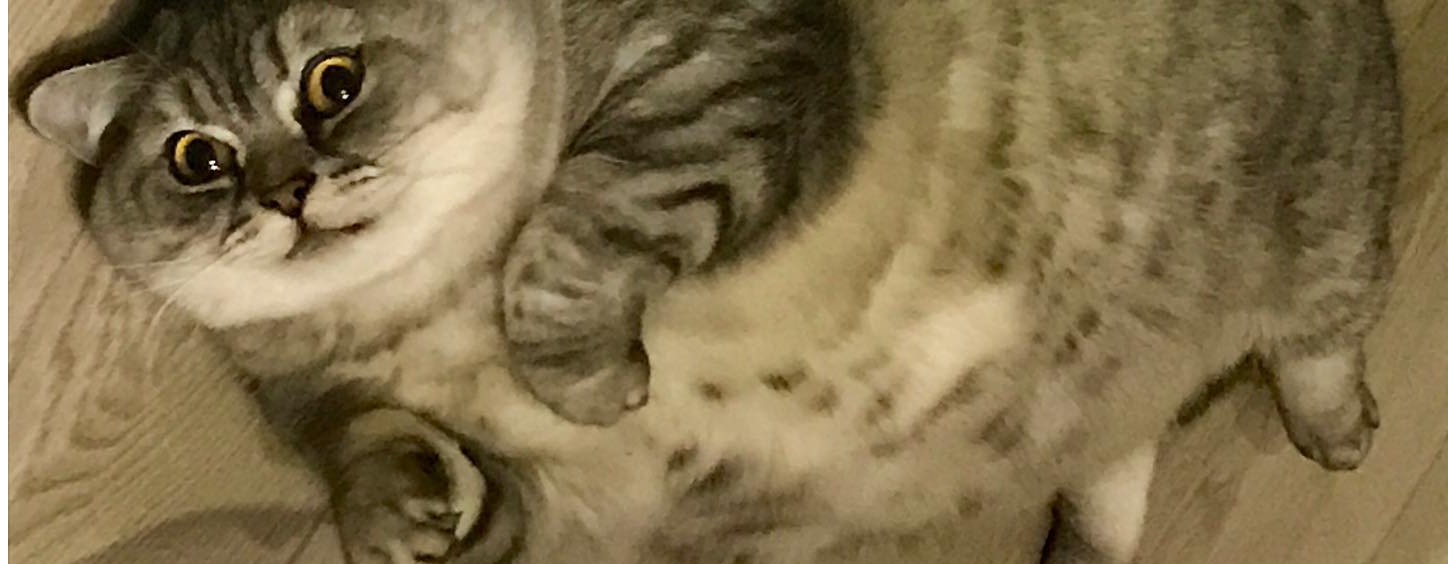
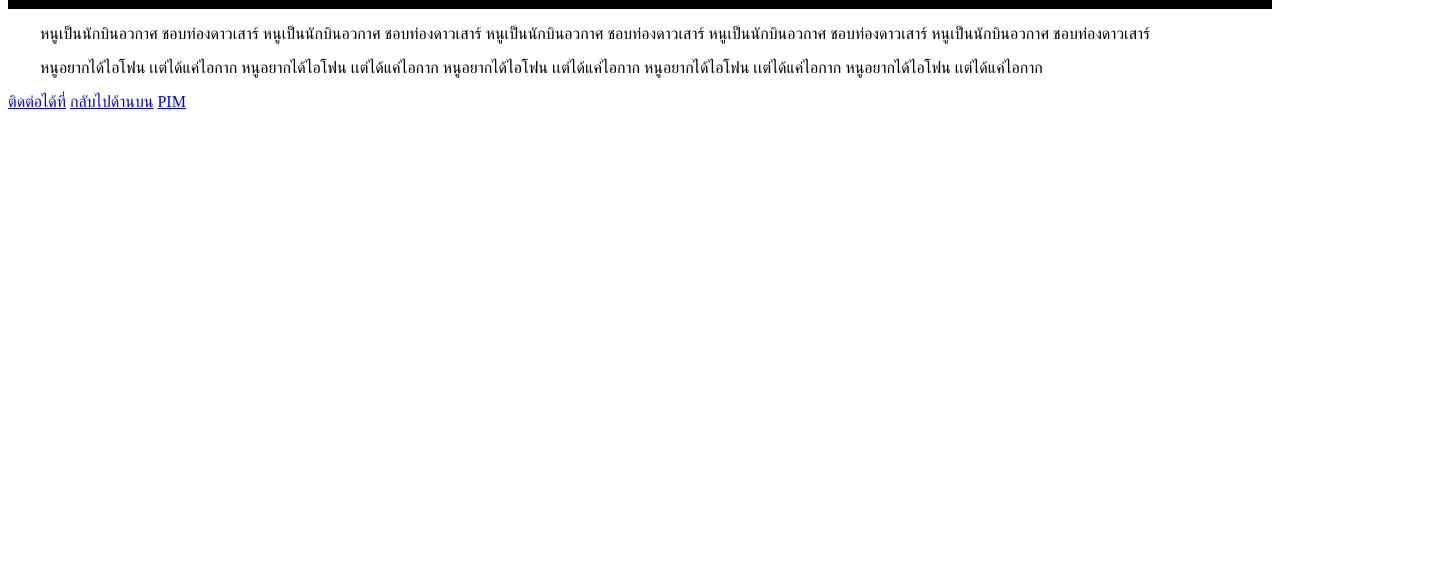
Before and after one commit to Amy-Pao/MyProfile80, a plain HTML site: page index.html in a window 1280 px wide. Shown: the part 536-1100 px from the top of the page, 1448 px wide, since content can reach past the window. After the commit the page ends 800 px from the top, so only its background shows below. Drawn offline with Linux system fonts and the light colour scheme.

Commit message:
Add files via upload

```diff
--- a/index.html
+++ b/index.html
@@ -8,7 +8,7 @@
 </head>
 
 <body>
-    <img src = "เอมี่.jpg" alt = "this is เอมี่ image">
+    <img  style="width:30%;" src = "เอมี่.jpg" alt = "this is เอมี่ image">
     <h1>Hello World</h1>
 
         สวัสดี หนูชื่อ เอมี่ <br>
@@ -22,6 +22,10 @@
         <p>&emsp;&emsp;หนูอยากได้ไอโฟน เเต่ได้แค่ไอกาก หนูอยากได้ไอโฟน เเต่ได้แค่ไอกาก หนูอยากได้ไอโฟน เเต่ได้แค่ไอกาก หนูอยากได้ไอโฟน เเต่ได้แค่ไอกาก หนูอยากได้ไอโฟน เเต่ได้แค่ไอกาก</p>
 
 
+       <a href="contact.html">ติดต่อได้ที่</a>
+          <a href="#">กลับไปด้านบน</a>
+          <a href="http://www.pim.ac.th">PIM</a>
+
 
 </body>
 
```
